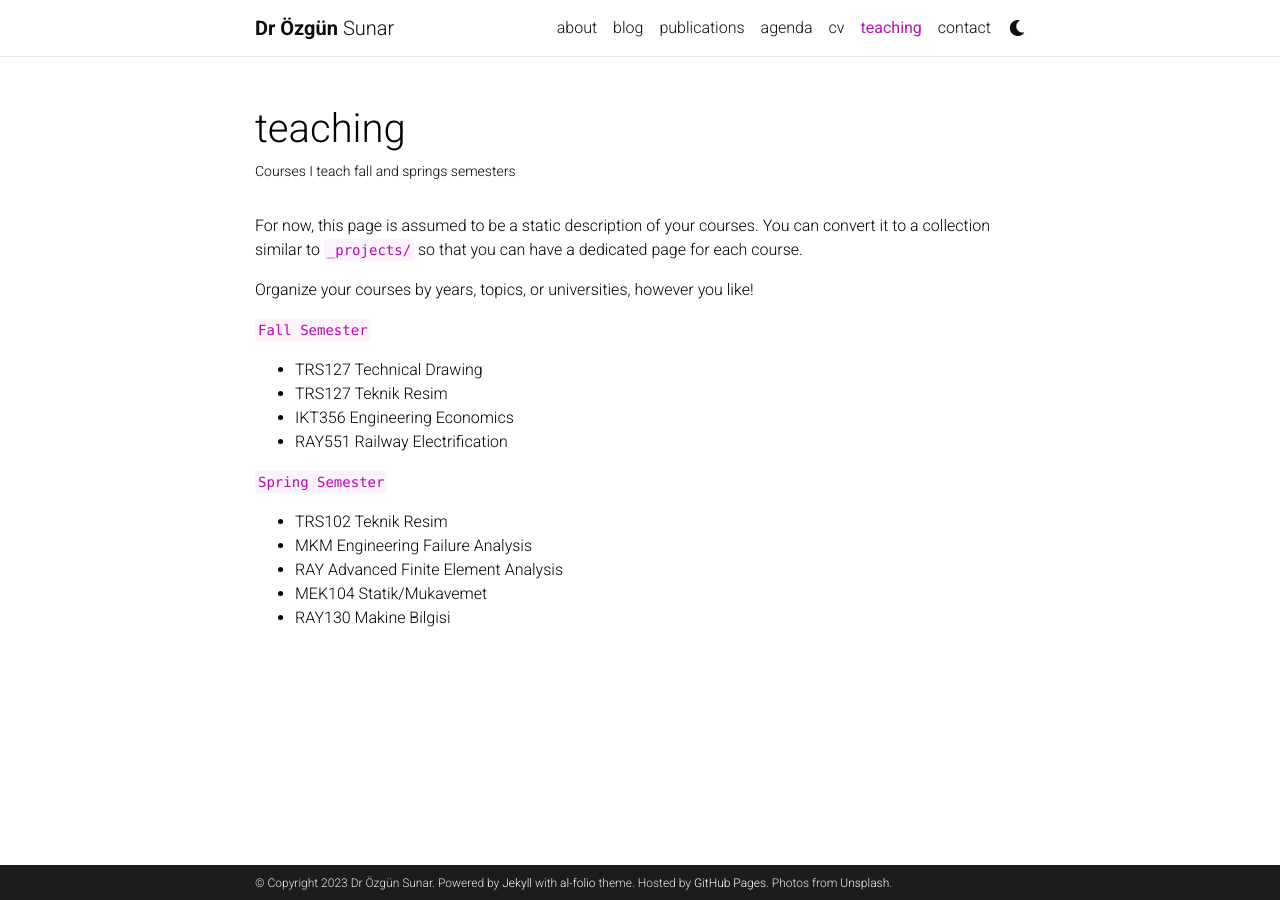
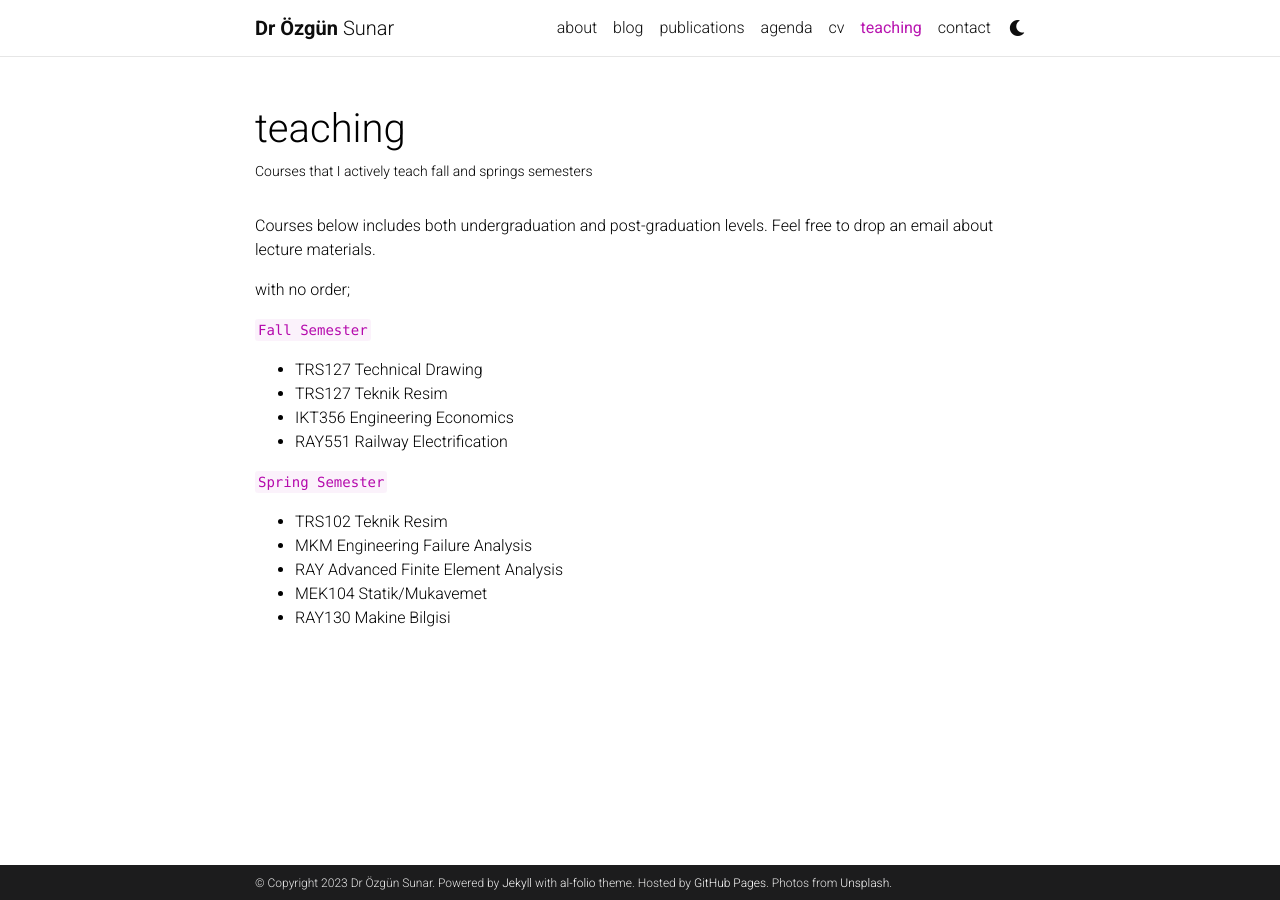
Before and after one commit to ozgunsunar/ozgunsunar.github.io, a Jekyll site: the page built from _pages/teaching.md, in a window 1280 px wide. Built offline with Jekyll 4.4.1, drawn with Linux system fonts in a browser that asks for light colours; comment, search, counter and statistics services are not loaded; a style sheet for code colours, icons or effects is not loaded.

Commit message:
Update teaching.md

```diff
--- a/_pages/teaching.md
+++ b/_pages/teaching.md
@@ -2,14 +2,14 @@
 layout: page
 permalink: /teaching/
 title: teaching
-description: Courses I teach fall and springs semesters
+description: Courses that I actively teach fall and springs semesters
 nav: true
 nav_order: 5
 ---
 
-For now, this page is assumed to be a static description of your courses. You can convert it to a collection similar to `_projects/` so that you can have a dedicated page for each course.
+Courses below includes both undergraduation and post-graduation levels. Feel free to drop an email about lecture materials.
 
-Organize your courses by years, topics, or universities, however you like!
+with no order;
 
  `Fall Semester` <br>
  - TRS127 Technical Drawing
```
